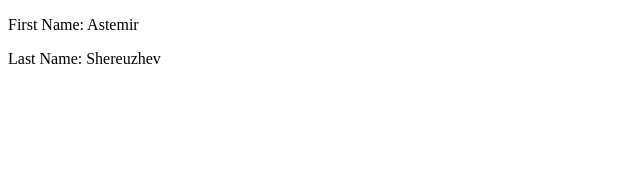
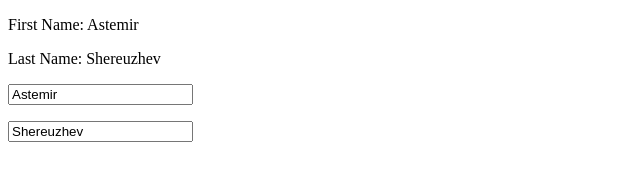
Before and after one commit to astemir-sh/knockoutjs-test, a website: page index.html in a window 1280 px wide. Shown: the whole page, without its empty margins (0-640 px from the left). Drawn offline with Linux system fonts and the light colour scheme.

Commit message:
Binding test

```diff
--- a/index.html
+++ b/index.html
@@ -9,6 +9,8 @@
 	<p>First Name: <span data-bind="text:firstName"></span></p>
 	<p>Last Name: <span data-bind="text:lastName"></span></p>
 
+	<p><input type="text" data-bind="value:firstName"/></p>
+	<p><input type="text" data-bind="value:lastName"/></p>
 
 	<script type="text/javascript" src="bower_components/knockout/dist/knockout.js"></script>
 	<script type="text/javascript" src="main.js"></script>
--- a/main.js
+++ b/main.js
@@ -1,6 +1,6 @@
 function AppViewModel(){
-	this.firstName = "Astemir";
-	this.lastName = "Shereuzhev";
+	this.firstName = ko.observable("Astemir");
+	this.lastName = ko.observable("Shereuzhev");
 };
 
 ko.applyBindings(new AppViewModel());
```
